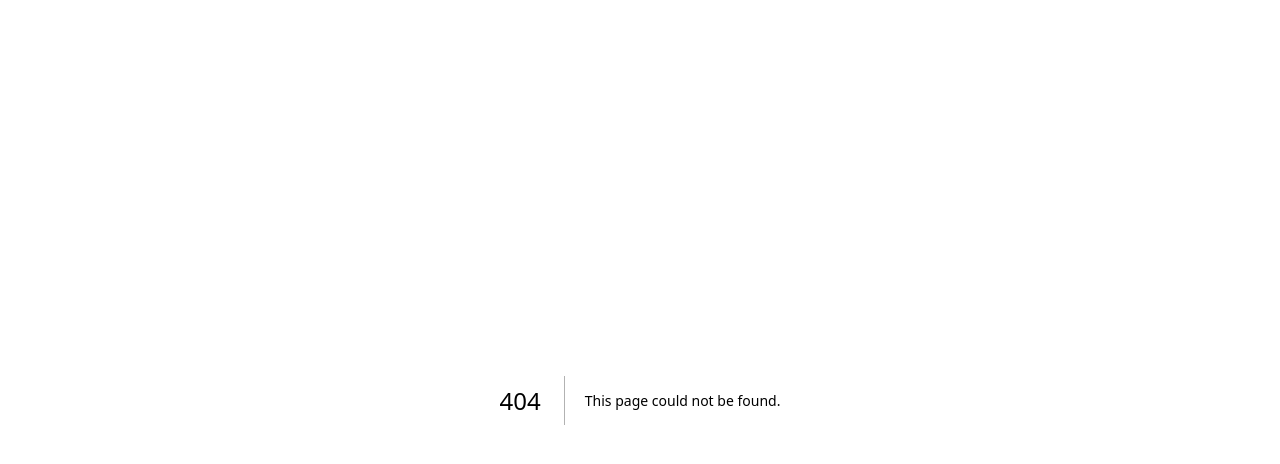
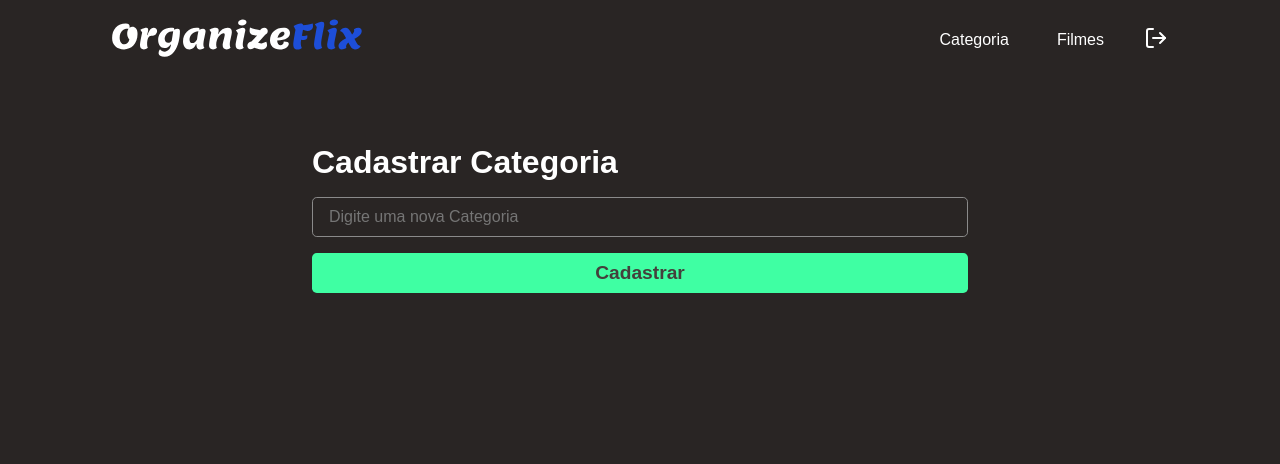
Before and after one commit to Savio-Anjos/Organize-Flix, a Next.js app in the folder frontend/: page /category in a window 1280 px wide. Before the commit this address had no page. Shown: the top 464 px of the page. Built offline with nearby package versions, Linux system fonts and the light colour scheme.

Commit message:
Criando interface de cadastro

```diff
--- /dev/null
+++ b/frontend/src/pages/category/index.tsx
@@ -0,0 +1,34 @@
+import Head from "next/head";
+import { Header } from "../../components/Header";
+import styles from "./style.module.scss"
+
+
+ export default function Category() {
+    return (
+        <>
+         <Head>
+            <title>Nova categoria - Organize Flix</title>
+         </Head>
+
+         <div>
+            <Header/>
+
+            <main className={styles.container}>
+                <h1>Cadastrar Categoria</h1>
+
+                <form className={styles.form}>
+                    <input type="text"
+                     placeholder="Digite uma nova Categoria"
+                     className={styles.input}
+                     />
+
+                    <button className={styles.buttonAdd} type="submit">
+                        Cadastrar
+                    </button>
+                </form>
+         </main>
+         </div>
+
+        </>
+    )
+ }
--- /dev/null
+++ b/frontend/src/pages/category/style.module.scss
@@ -0,0 +1,41 @@
+
+ .container {
+ max-width: 720px;
+ margin: 4rem auto;
+ padding: 0 2rem;
+
+ display: flex;
+ justify-content: space-between;
+ flex-direction: column;
+ }
+
+ .container h1 {
+    color: var(--white);
+ }
+
+ .form {
+    display: flex;
+    flex-direction: column;
+    margin: 1rem 0;
+ }
+
+ .input {
+    background-color: var(--dark-900);
+    border: 0;
+    padding: 1rem;
+    height: 40px;
+    border-radius: 0.3rem;
+    color: var(--white);
+    border: 1px solid var(--gray-100);
+    margin-bottom: 1rem;
+ }
+
+ .buttonAdd {
+    height: 40px;
+    border: 0;
+    background-color: var(--green-900);
+    font-weight: bold;
+    font-size: 1.2rem;
+    border-radius: 0.3rem;
+    color: var(--dark-700)
+ }
```
